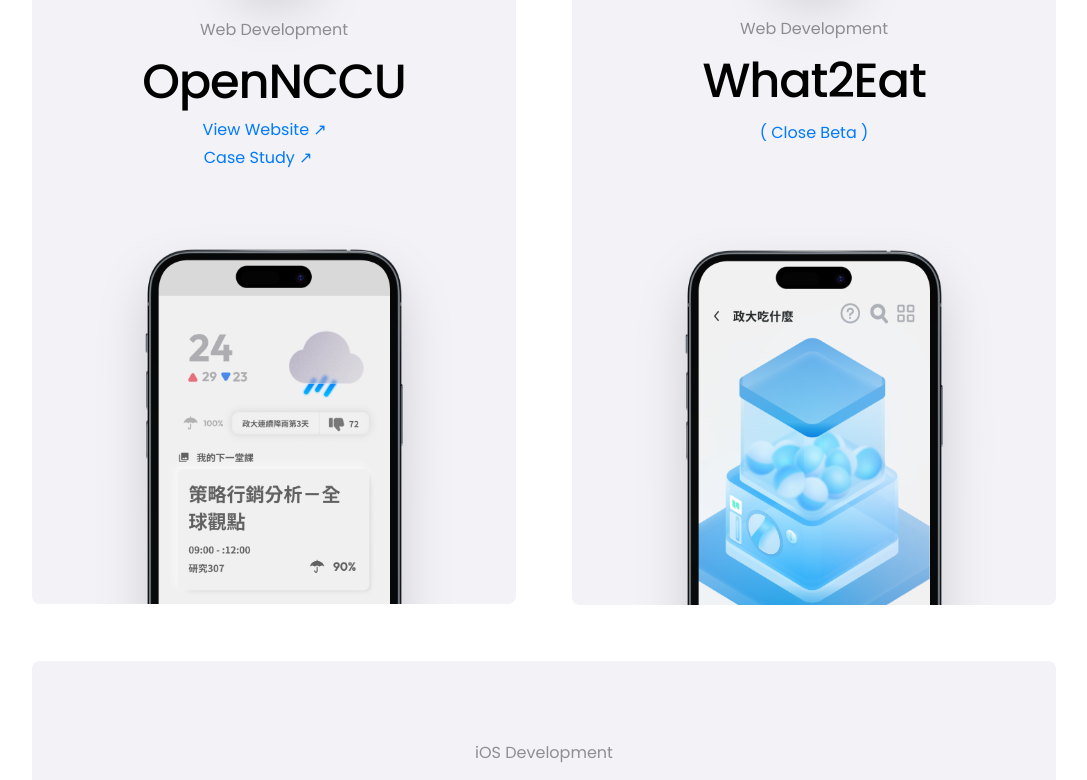
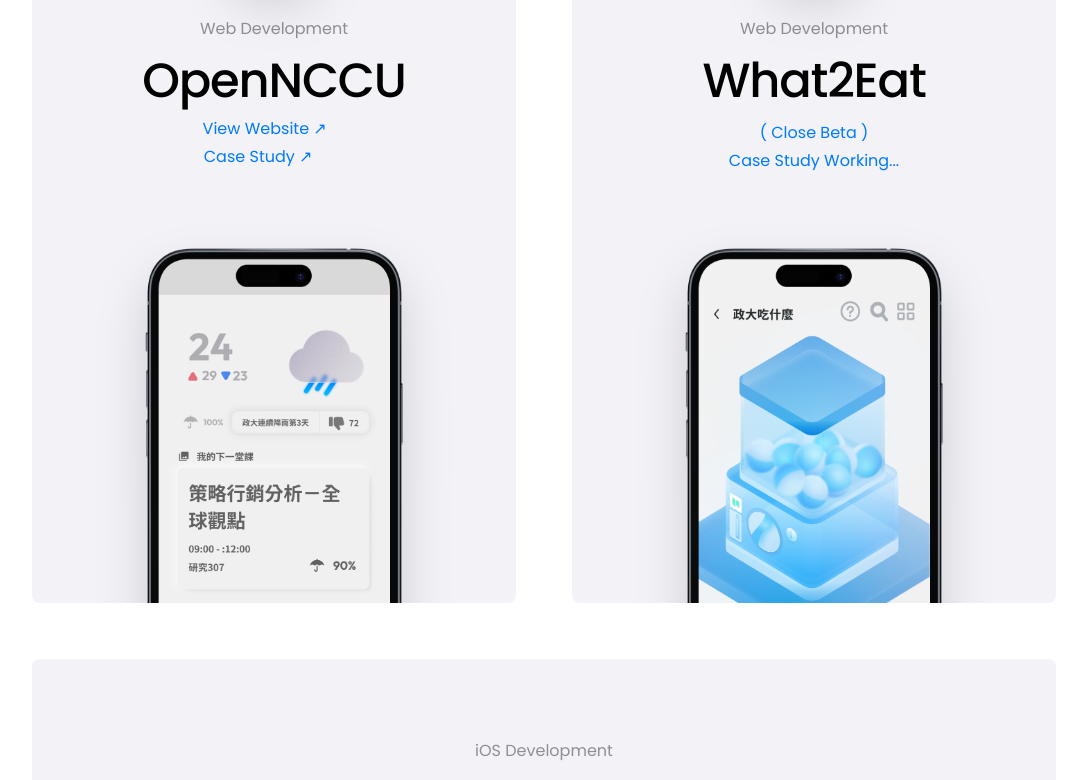
Before and after one commit to dongdong867/dongdong867.dev, a Next.js app: page /works in a window 1280 px wide. Shown: the part 1620-2400 px from the top of the page, without its empty margins (96-1183 px from the left). Built offline with nearby package versions, Linux system fonts and the light colour scheme.

Commit message:
feat(works): add case study label to what2eat

```diff
--- a/src/app/works/components/what2eat.tsx
+++ b/src/app/works/components/what2eat.tsx
@@ -21,10 +21,13 @@ export const What2Eat = () => {
             <div className={cn("text-5xl font-medium tracking-tight")}>
               What2Eat
             </div>
-            <div className={cn("text-blue")}>( Close Beta )</div>
+            <div className={cn("flex flex-col place-items-center text-blue space-y-1")}>
+              <div>( Close Beta )</div>
+              <div>Case Study Working...</div>
+            </div>
           </div>
         </div>
-        <div className={cn("w-2/5 h-[380px]")} />
+        <div className={cn("w-2/5 h-[350px]")} />
         <Image
           src={"/projects/what2eat-mock.png"}
           alt=""
```
